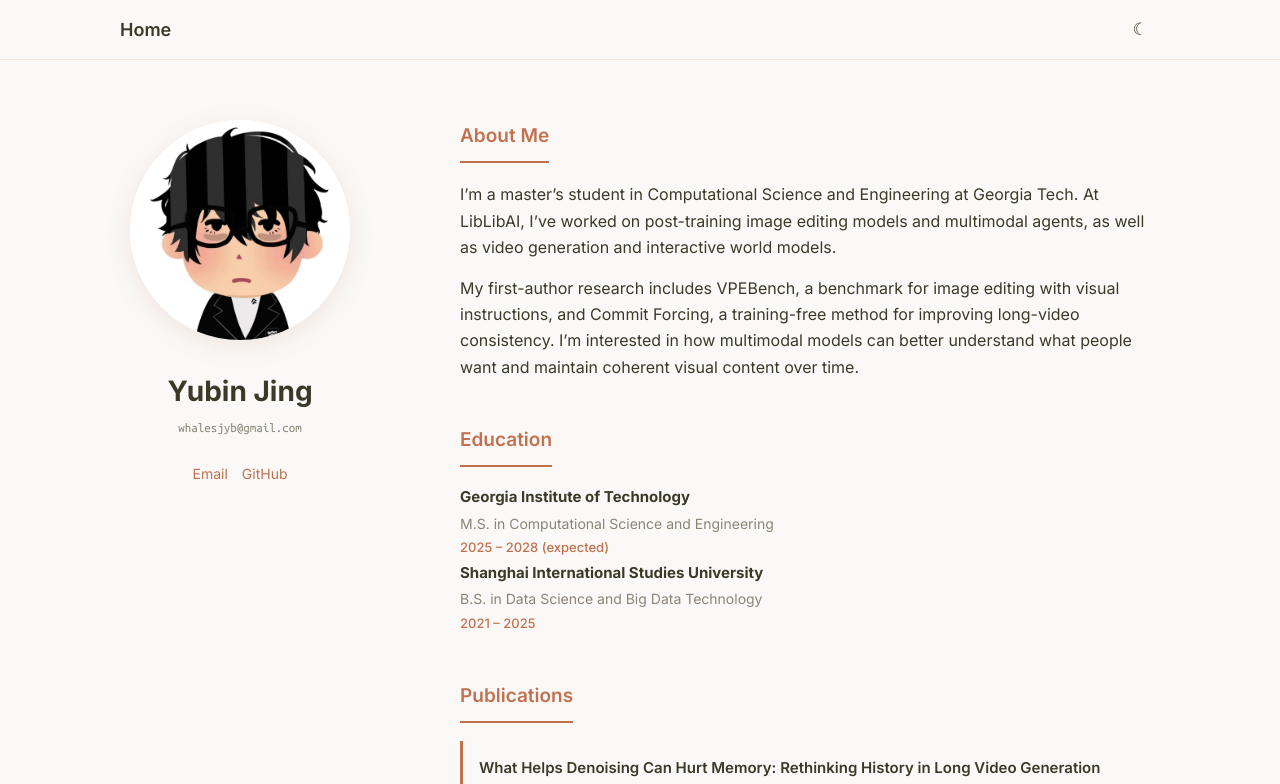
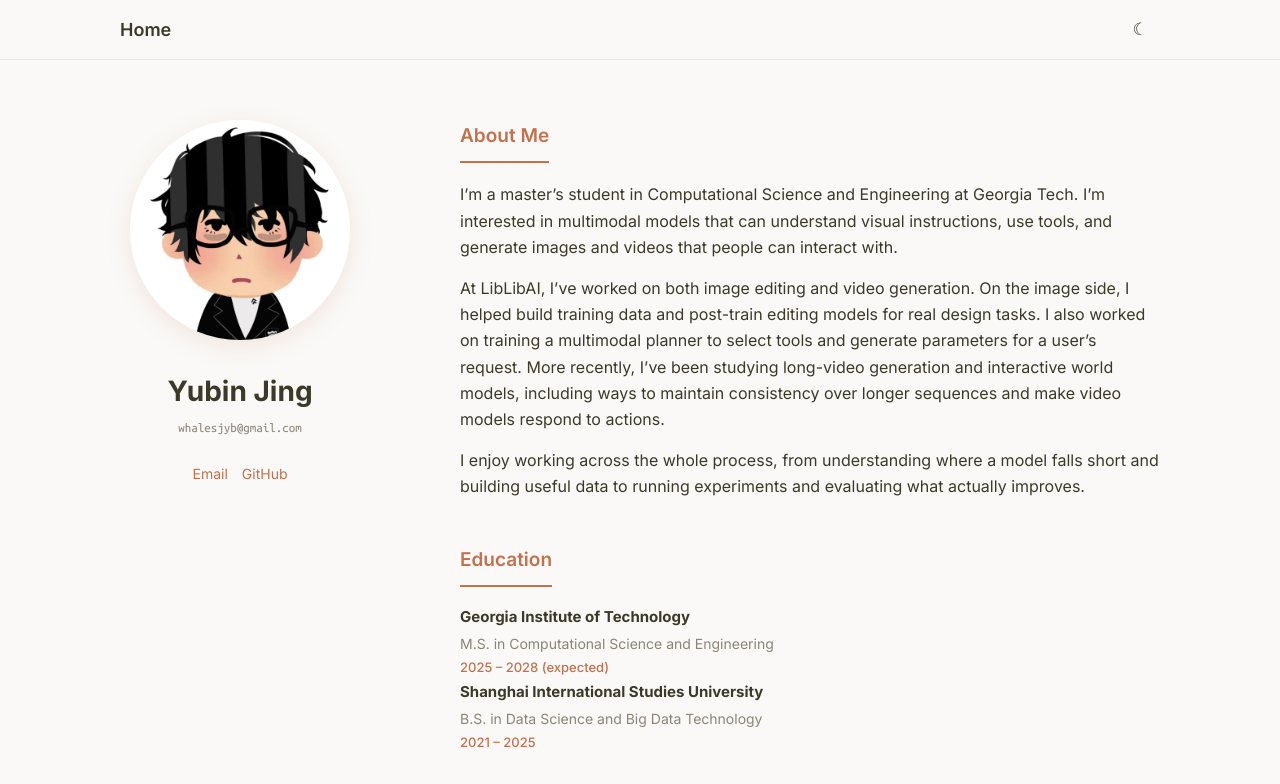
Before and after one commit to Dwell-Jing/Dwell-Jing.github.io, a plain HTML site: page index.html in a window 1280 px wide. Shown: the top 784 px of the page. Drawn offline with Linux system fonts and the light colour scheme.

Commit message:
Expand research interests and experience

```diff
--- a/index.html
+++ b/index.html
@@ -606,8 +606,9 @@ body.theme-luka strong {
       <section class="section" id="about">
         <h2 class="section-title">About Me</h2>
         <div class="section-body">
-          <p>I’m a master’s student in Computational Science and Engineering at Georgia Tech. At LibLibAI, I’ve worked on post-training image editing models and multimodal agents, as well as video generation and interactive world models.</p>
-          <p>My first-author research includes VPEBench, a benchmark for image editing with visual instructions, and Commit Forcing, a training-free method for improving long-video consistency. I’m interested in how multimodal models can better understand what people want and maintain coherent visual content over time.</p>
+          <p>I’m a master’s student in Computational Science and Engineering at Georgia Tech. I’m interested in multimodal models that can understand visual instructions, use tools, and generate images and videos that people can interact with.</p>
+          <p>At LibLibAI, I’ve worked on both image editing and video generation. On the image side, I helped build training data and post-train editing models for real design tasks. I also worked on training a multimodal planner to select tools and generate parameters for a user’s request. More recently, I’ve been studying long-video generation and interactive world models, including ways to maintain consistency over longer sequences and make video models respond to actions.</p>
+          <p>I enjoy working across the whole process, from understanding where a model falls short and building useful data to running experiments and evaluating what actually improves.</p>
         </div>
       </section>
 
```
